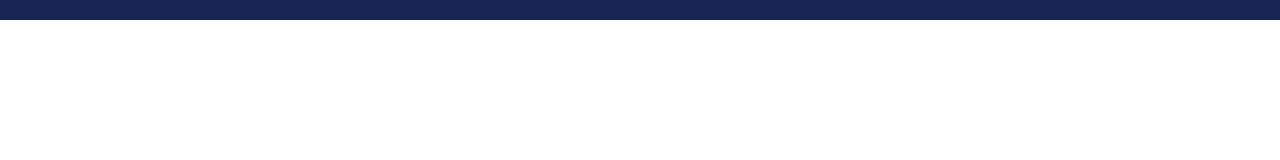
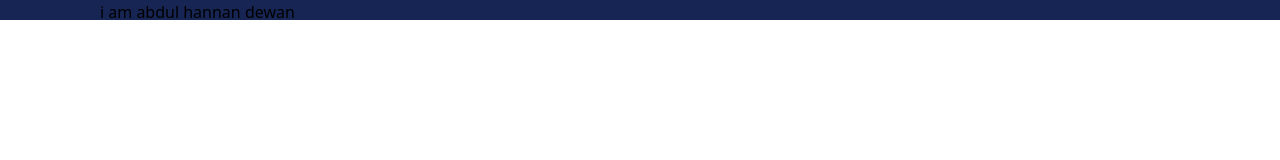
Before and after one commit to abdulhannandewan/practice-github, a plain HTML site: page index.html in a window 1280 px wide. Drawn offline with nearby package versions, Linux system fonts and the light colour scheme.

Commit message:
modified index.html

```diff
--- a/index.html
+++ b/index.html
@@ -18,7 +18,7 @@
   <div class="ralative  w-[1080px]  items-center justify-between h-5 mx-auto">
 
 
-
+<p>i am abdul hannan dewan</p>
   </div>
 </nav>
   </body>
```
